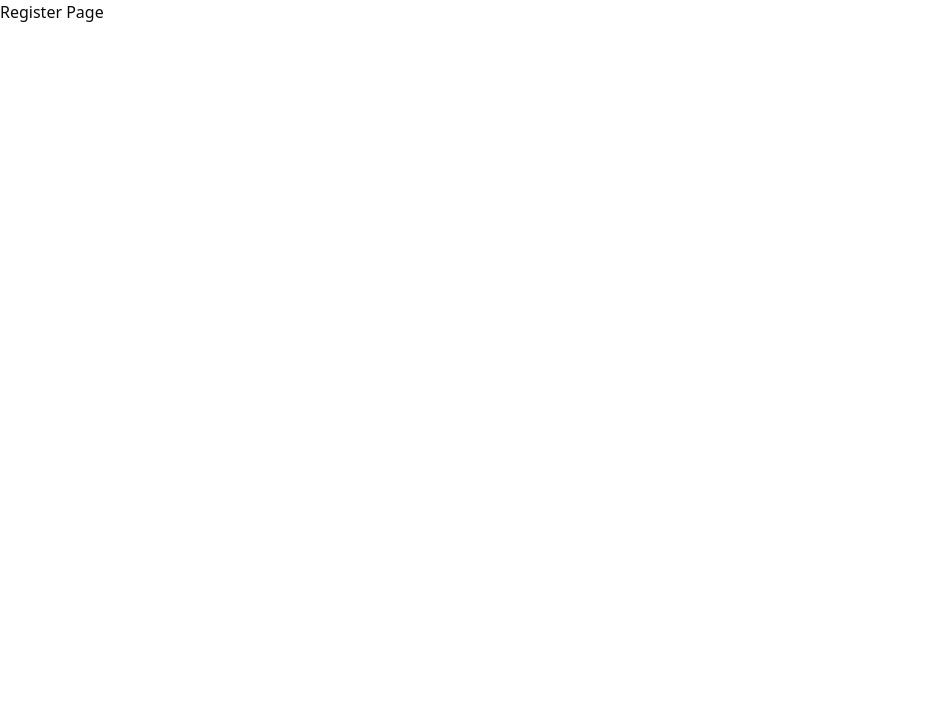
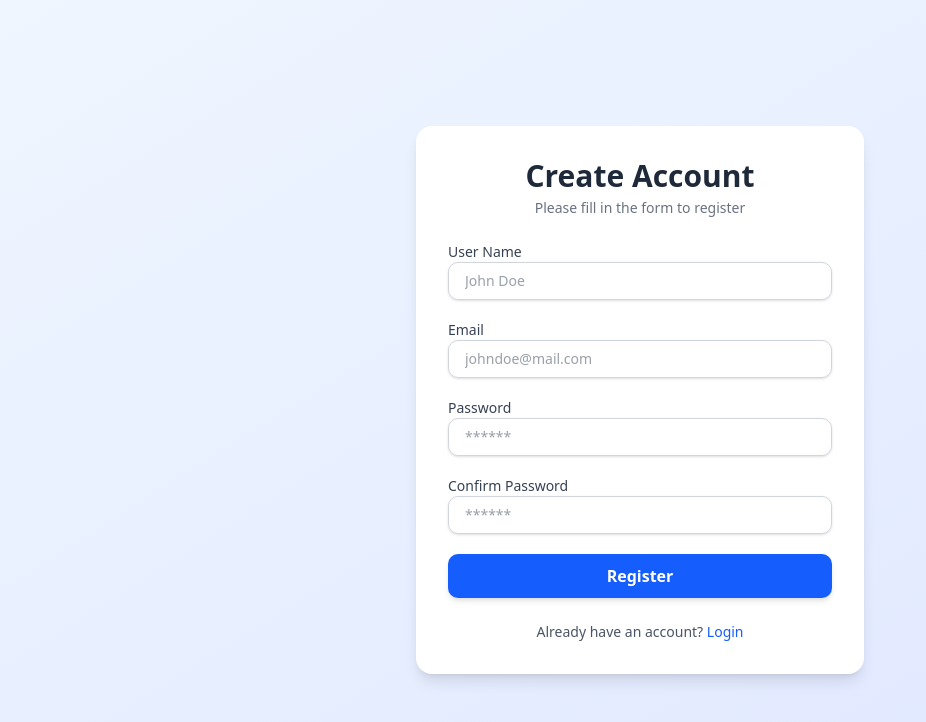
Before and after one commit to ankitbh4tt/CLIENT, a React (Vite) app: page /register in a window 1280 px wide. Shown: the top 722 px of the page, without its empty margins (0-926 px from the left). Built offline with nearby package versions, Linux system fonts and the light colour scheme; no server answers.

Commit message:
completex handle register component

```diff
--- a/src/pages/RegisterPage.jsx
+++ b/src/pages/RegisterPage.jsx
@@ -1,7 +1,8 @@
+import Register from "@/components/auth/Register";
 import React from "react";
 
 const RegisterPage = () => {
-  return <div>Register Page</div>;
+  return <Register />;
 };
 
 export default RegisterPage;
```
